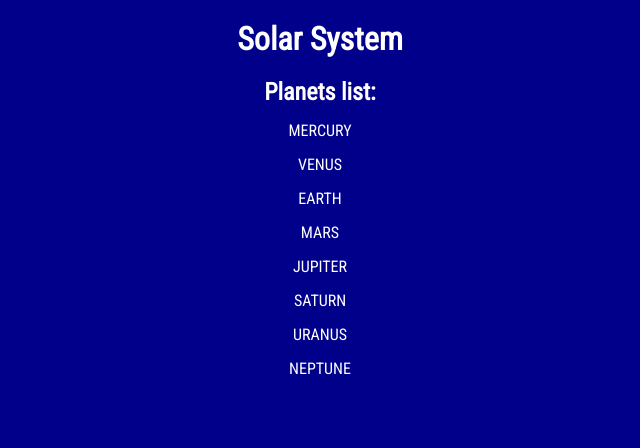
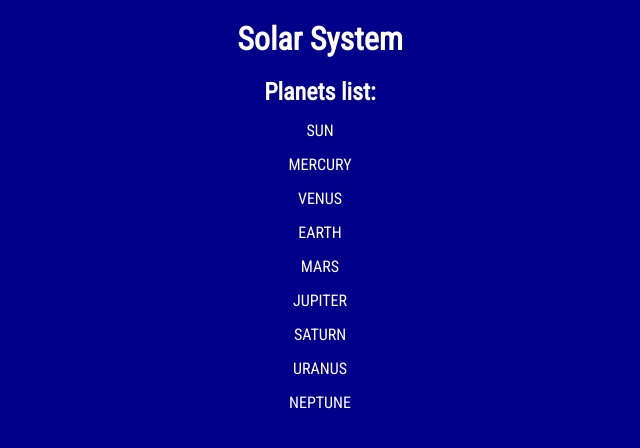
Before and after one commit to Student235555/solar-system-facts, a React (Create React App) app: page / in a window 1280 px wide. Shown: the top 448 px of the page, without its empty margins (320-960 px from the left). Built offline with nearby package versions, Linux system fonts and the light colour scheme.

Commit message:
Change structure of planets list

```diff
--- a/src/components/App.js
+++ b/src/components/App.js
@@ -1,12 +1,51 @@
 import React from 'react';
 import '../styles/App.css';
 import PlanetsList from './PlanetsList';
+
+const solarSystem = [
+  {
+    id: 0,
+    name: "Sun",
+  },
+  {
+    id: 2,
+    name: "Mercury",
+  },
+  {
+    id: 3,
+    name: "Venus",
+  },
+  {
+    id: 4,
+    name: "Earth",
+  },
+  {
+    id: 5,
+    name: "Mars",
+  },
+  {
+    id: 6,
+    name: "Jupiter",
+  },
+  {
+    id: 7,
+    name: "Saturn",
+  },
+  {
+    id: 8,
+    name: "Uranus",
+  },
+  {
+    id: 9,
+    name: "Neptune",
+  },
+]
 
 function App() {
   return (
     <div className="App">
       <h1>Solar System</h1>
-      <PlanetsList/>
+      <PlanetsList solarSystem={solarSystem}/>
     </div>
   );
 }
--- a/src/components/Planet.js
+++ b/src/components/Planet.js
@@ -1,7 +1,9 @@
 import React, {useState} from 'react';
 import '../styles/Planet.css';
 
-const Planet = () => {
+const Planet = ({astrObj}) => {
+
+    const {name} = astrObj;
 
     const [active, setActive] = useState(true);
 
@@ -13,14 +15,7 @@ const Planet = () => {
 
     return (
         <>
-            <li className={LiPlanet} onClick={() => changeColor()}>Mercury</li>
-            <li className='LiPlanet'>Venus</li>
-            <li className='LiPlanet'>Earth</li>
-            <li className='LiPlanet'>Mars</li>
-            <li className='LiPlanet'>Jupiter</li>
-            <li className='LiPlanet'>Saturn</li>
-            <li className='LiPlanet'>Uranus</li>
-            <li className='LiPlanet'>Neptune</li>
+            <li className={LiPlanet} onClick={() => changeColor()}>{name}</li>
         </>
      );
 }
--- a/src/components/PlanetsList.js
+++ b/src/components/PlanetsList.js
@@ -2,12 +2,17 @@ import React from 'react';
 import '../styles/PlanetsList.css';
 import Planet from './Planet';
 
-const PlanetsList = () => {
+const PlanetsList = ({solarSystem}) => {
+
+    const astronomicalObjects = solarSystem.map(astrObj =>
+        <Planet key={astrObj.id} astrObj={astrObj}/>)
+
+
     return (
         <>
             <h2>Planets list:</h2>
             <ul className='UlPlanetsList'>
-                <Planet/>
+                {astronomicalObjects}
             </ul>
         </>
      );
```
